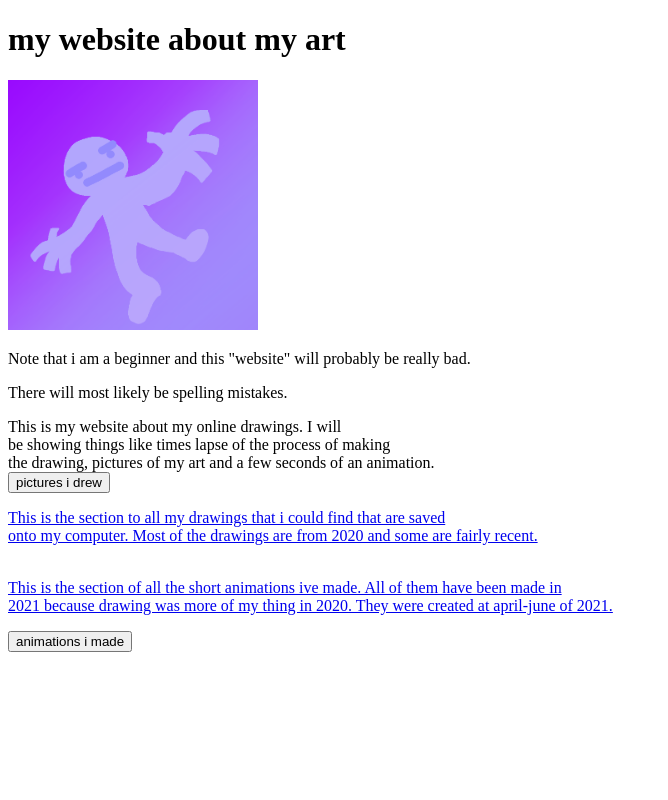
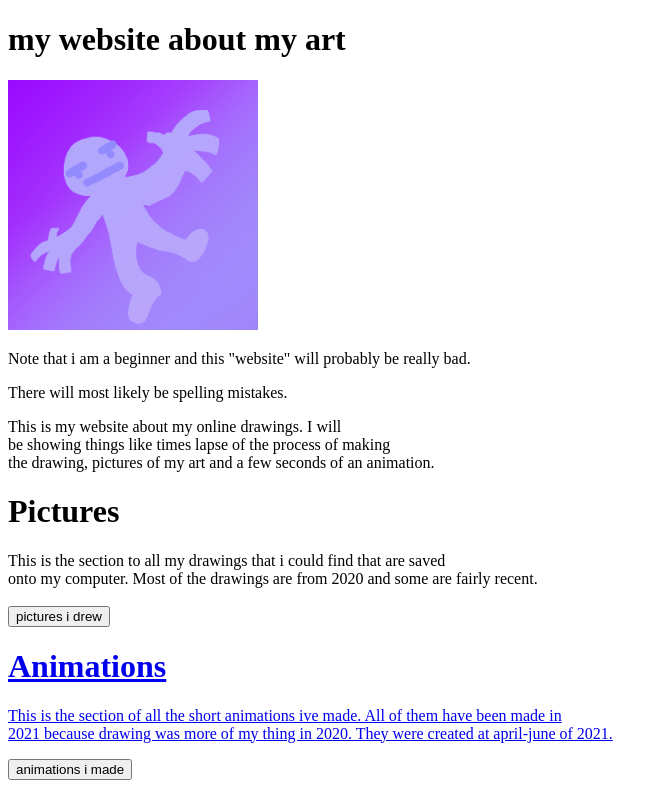
Before and after one commit to lilcman98/index.html, a plain HTML site: page index.html in a window 1280 px wide. Shown: the whole page, without its empty margins (0-668 px from the left). Drawn offline with Linux system fonts and the light colour scheme.

Commit message:
Update index.html

```diff
--- a/index.html
+++ b/index.html
@@ -18,14 +18,18 @@
     be showing things like times lapse of the process of making<br>
     the drawing, pictures of my art and a few seconds of an animation. <br>
 
-     <a href="pictures.html">
-      <button>pictures i drew</button>
+  <h1>Pictures</h1>
 
   <p>This is the section to all my drawings that i could find that are saved <br>
       onto my computer. Most of the drawings are from 2020 and some are fairly recent.<br><br>
 
+     <a href="pictures.html">
+      <button>pictures i drew</button>
+
+       <h1>Animations</h1>
+
        <p>This is the section of all the short animations ive made. All of them have been made in<br>
-           2021 because drawing was more of my thing in 2020. They were created at april-june of 2021.</p>
+       2021 because drawing was more of my thing in 2020. They were created at april-june of 2021.</p>
 
          <a href="animations.html">
          <button>animations i made</button>
```
